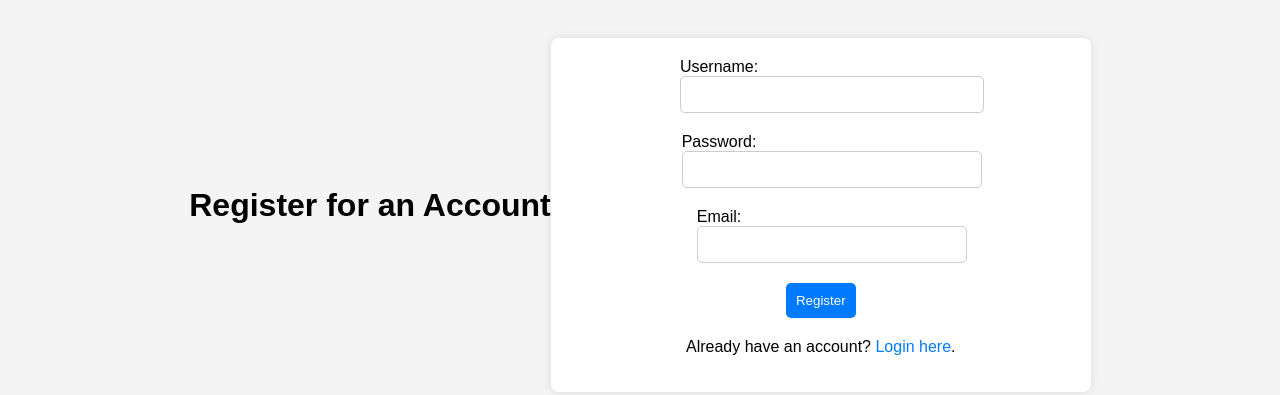
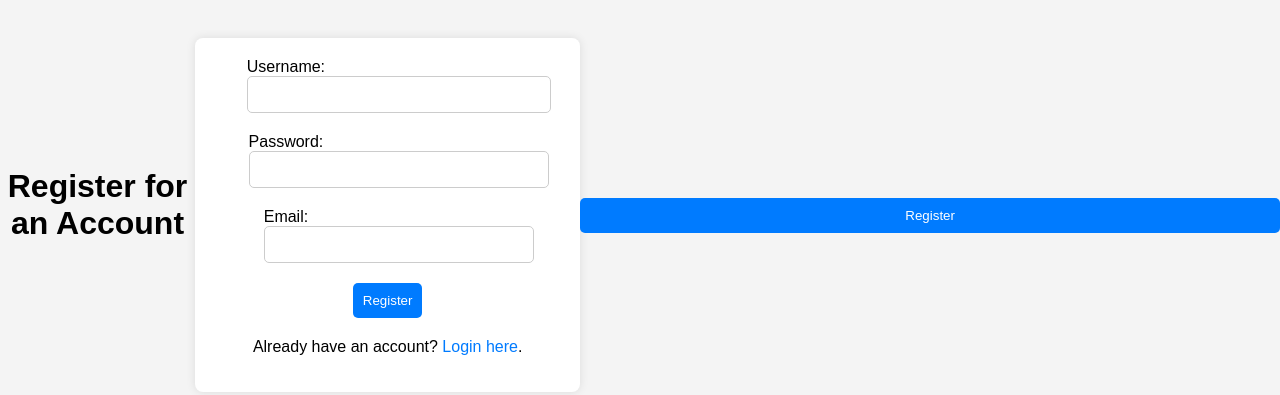
Before and after one commit to ferencgyorfi/SFE_Coursework, a plain HTML site: page register.html in a window 1280 px wide. Shown: the part 185-580 px from the top of the page. Drawn offline with Linux system fonts and the light colour scheme.

Commit message:
Update register.html

```diff
--- a/register.html
+++ b/register.html
@@ -93,3 +93,6 @@
     </main>
 </body>
 </html>
+
+<!-- In register.html -->
+<button type="button" onclick="register()">Register</button>
```
